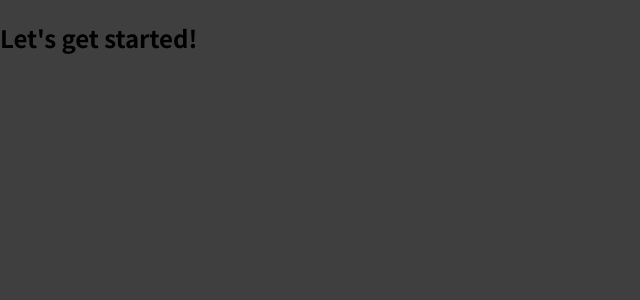
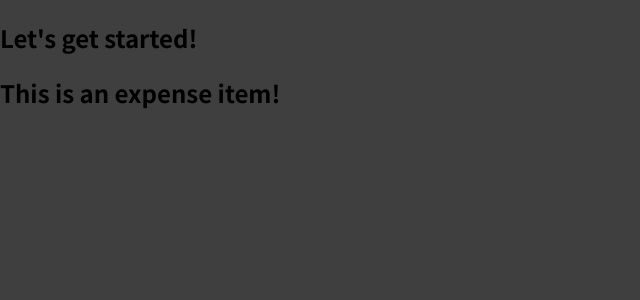
Before and after one commit to jespy3/react-complete-guide, a JavaScript app: page / in a window 1280 px wide. Shown: the top 300 px of the page, without its empty margins (0-640 px from the left). Built offline with nearby package versions, Linux system fonts and the light colour scheme.

Commit message:
Added first custom component

```diff
--- a/src/App.js
+++ b/src/App.js
@@ -1,7 +1,10 @@
+import ExpenseItem from './components/ExpenseItem';
+
 function App() {
   return (
     <div>
       <h2>Let's get started!</h2>
+      <ExpenseItem></ExpenseItem>
     </div>
   );
 }
--- /dev/null
+++ b/src/components/ExpenseItem.js
@@ -0,0 +1,7 @@
+function ExpenseItem() {
+    return (
+        <h2>This is an expense item!</h2>
+    )
+}
+
+export default ExpenseItem;
```
